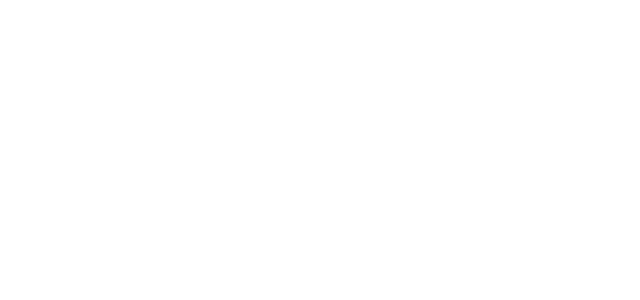
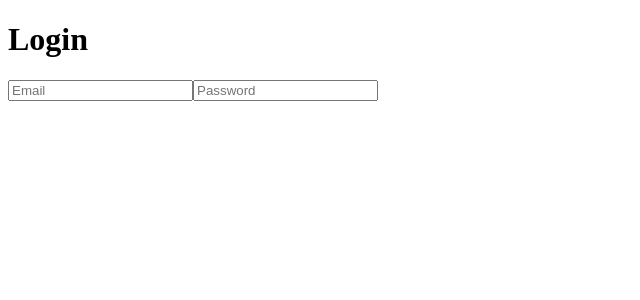
Before and after one commit to GabrielMartins0309/Netfico, a React (Create React App) app: page /login in a window 1280 px wide. Shown: the top 300 px of the page, without its empty margins (0-640 px from the left). Built offline with nearby package versions, Linux system fonts and the light colour scheme.

Commit message:
Create login page

```diff
--- a/package.json
+++ b/package.json
@@ -9,6 +9,7 @@
     "firebase": "^10.8.1",
     "react": "^18.2.0",
     "react-dom": "^18.2.0",
+    "react-router-dom": "^6.22.3",
     "react-scripts": "5.0.1",
     "web-vitals": "^2.1.4"
   },
--- a/src/App.js
+++ b/src/App.js
@@ -1,6 +1,9 @@
 import './App.css';
+import { BrowserRouter as Router, Routes, Route } from 'react-router-dom';
+import Home from './Pages/Home/Home';
+import Login from './Pages/Login/Login';
 import { initializeApp } from "firebase/app";
-import { getAnalytics } from "firebase/analytics";
+
 const firebaseConfig = {
   apiKey: "AIzaSyA_o_xKxyBDDjwzmiUu8LVsvBpjbRaZcGU",
   authDomain: "netflico-171.firebaseapp.com",
@@ -11,14 +14,23 @@ const firebaseConfig = {
   measurementId: "G-T3XZ7RZ0KP"
 };
 
-// Initialize Firebase
-const app = initializeApp(firebaseConfig);
-const analytics = getAnalytics(app);
 
-function App() {
+const App = () => {
+  // Initialize Firebase
+  initializeApp(firebaseConfig);
   return (
-    <div className="App">
-    </div>
+    <Router>
+      <Routes>
+        <Route
+          path="/"
+          element={<Home />}
+        />
+        <Route
+          path="/login"
+          element={<Login />}
+        />
+      </Routes>
+    </Router>
   );
 }
 
--- a/src/Pages/Home/Home.jsx
+++ b/src/Pages/Home/Home.jsx
@@ -0,0 +1,11 @@
+import React from 'react';
+import './Home.css';
+
+const Home = () => {
+  return (
+    <div>
+    </div>
+  );
+};
+
+export default Home;
--- a/src/Pages/Login/Login.jsx
+++ b/src/Pages/Login/Login.jsx
@@ -0,0 +1,14 @@
+import React from 'react';
+import './Login.css';
+
+const Login = () => {
+  return (
+    <div>
+        <h1>Login</h1>
+        <input type="text" placeholder="Email" />
+        <input type="password" placeholder="Password" />
+    </div>
+  );
+};
+
+export default Login;
```
Also changed, not shown: 1 other file (tests, documents, lock files or other folders).
